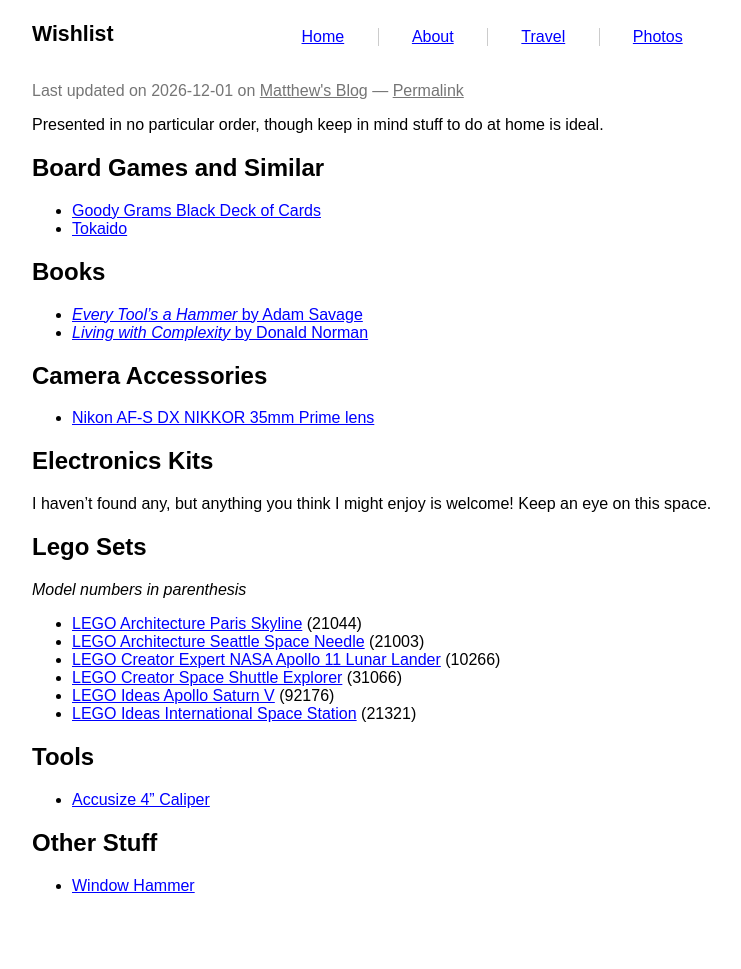
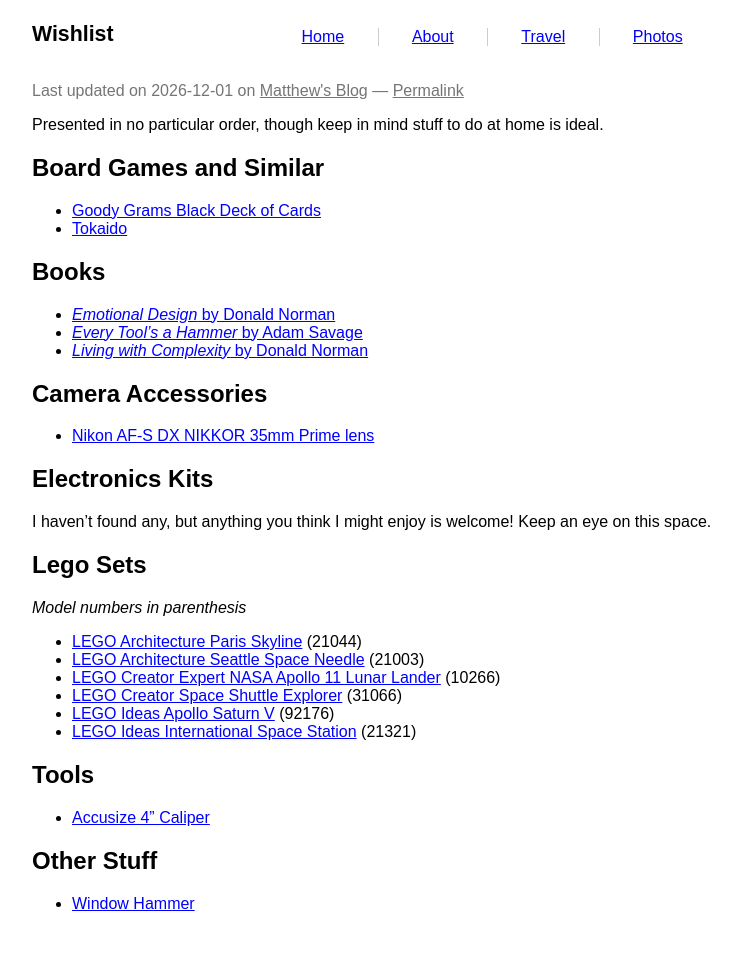
Before and after one commit to prplecake/jrgnsn.net, a Jekyll site: the page built from wishlist.md, in a window 1280 px wide. Shown: the whole page, without its empty margins (258-999 px from the left). Built offline with Jekyll 4.4.1, drawn with Linux system fonts in a browser that asks for light colours.

Commit message:
Update wishlist

```diff
--- a/wishlist.md
+++ b/wishlist.md
@@ -13,6 +13,7 @@
 * [Tokaido](https://www.amazon.com/dp/B0757QD8FY)
 
 ## Books
+* [*Emotional Design* by Donald Norman](https://www.amazon.com/Emotional-Design-Love-Everyday-Things/dp/0465051367)
 * [*Every Tool's a Hammer* by Adam Savage](https://www.amazon.com/Every-Tools-Hammer-Life-What/dp/1982113472)
 * [*Living with Complexity* by Donald Norman](https://mitpress.mit.edu/books/living-complexity)
 
```
